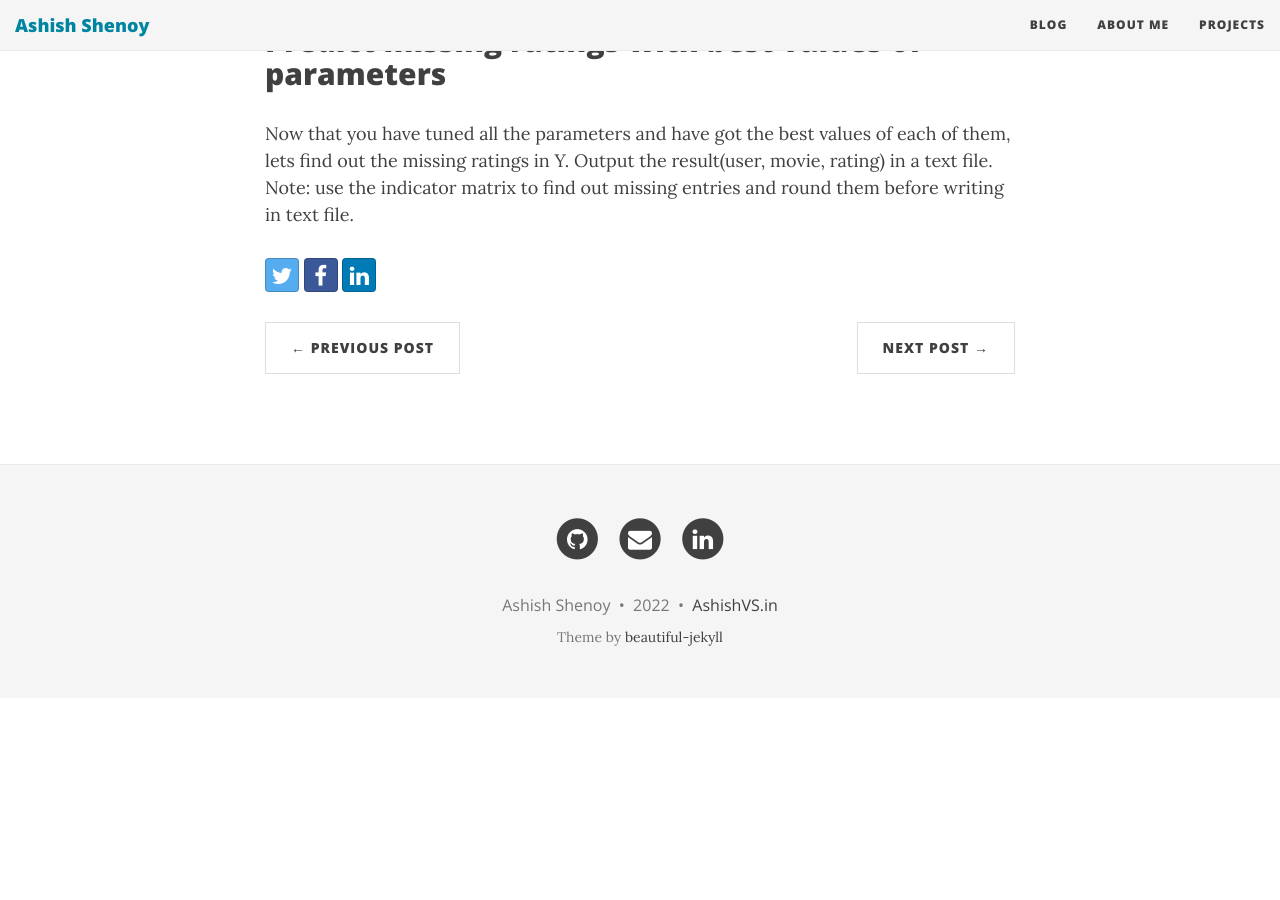
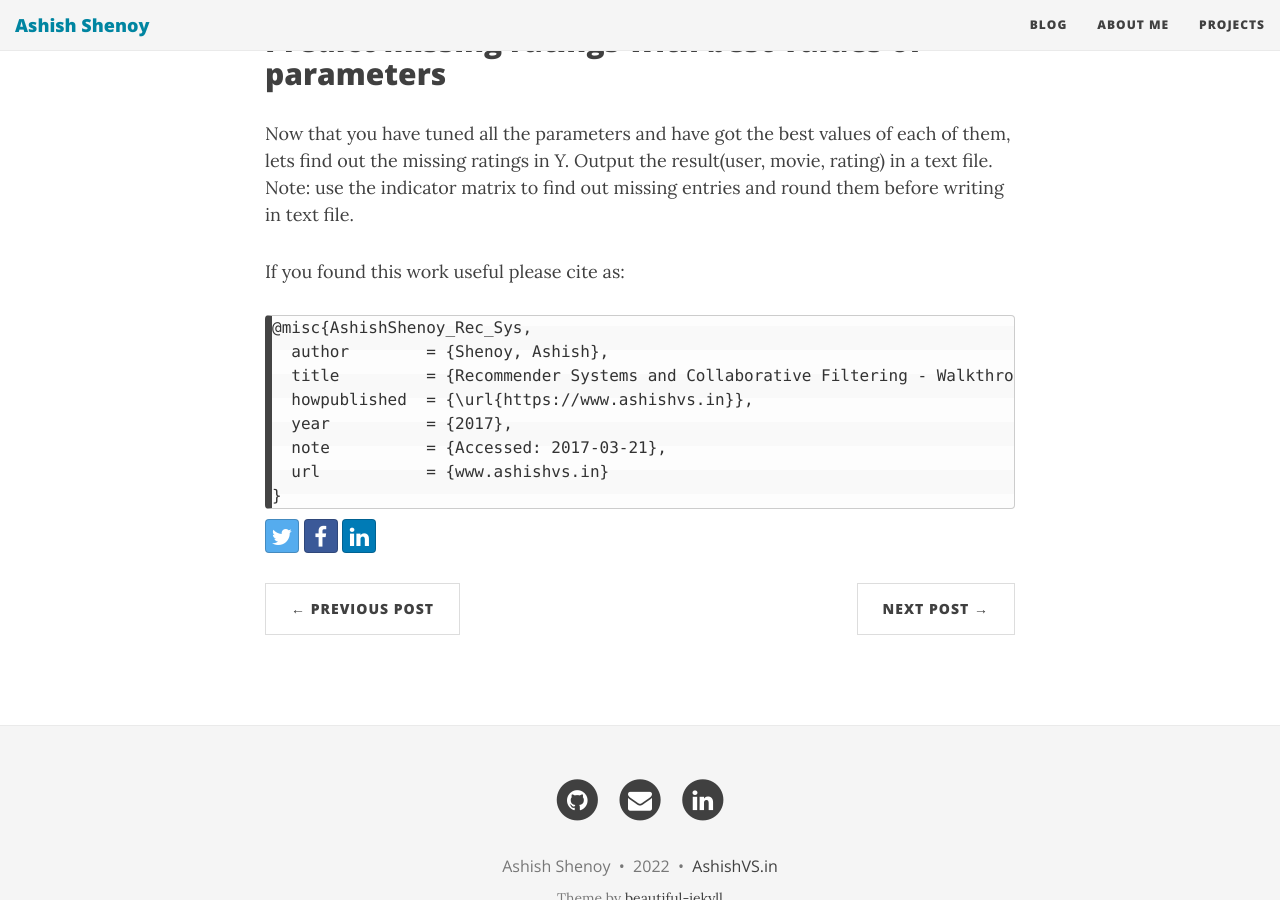
Before and after one commit to ashishvshenoy/ashishvshenoy.github.io, a Jekyll site: the page built from _posts/2017-03-21-recommender-systems-and-collaborative-filtering-walkthrough.md, in a window 1280 px wide and 900 px high, scrolled down 11189 px. Built offline with Jekyll 4.4.1, drawn with Linux system fonts in a browser that asks for light colours; nearby versions of some CDN libraries; formulas are drawn with MathJax 3; before the commit the page ends 11887 px from its top, so only the background shows below that.

Commit message:
Update 2017-03-21-recommender-systems-and-collaborative-filtering-walkthrough.md

````diff
--- a/_posts/2017-03-21-recommender-systems-and-collaborative-filtering-walkthrough.md
+++ b/_posts/2017-03-21-recommender-systems-and-collaborative-filtering-walkthrough.md
@@ -374,3 +374,16 @@
 result(user, movie, rating) in a text file. Note: use the indicator
 matrix to find out missing entries and round them before writing in text
 file.
+
+
+If you found this work useful please cite as:
+```
+@misc{AshishShenoy_Rec_Sys,
+  author        = {Shenoy, Ashish},
+  title         = {Recommender Systems and Collaborative Filtering - Walkthrough},
+  howpublished  = {\url{https://www.ashishvs.in}},
+  year          = {2017},
+  note          = {Accessed: 2017-03-21},
+  url           = {www.ashishvs.in}
+}
+```
````
